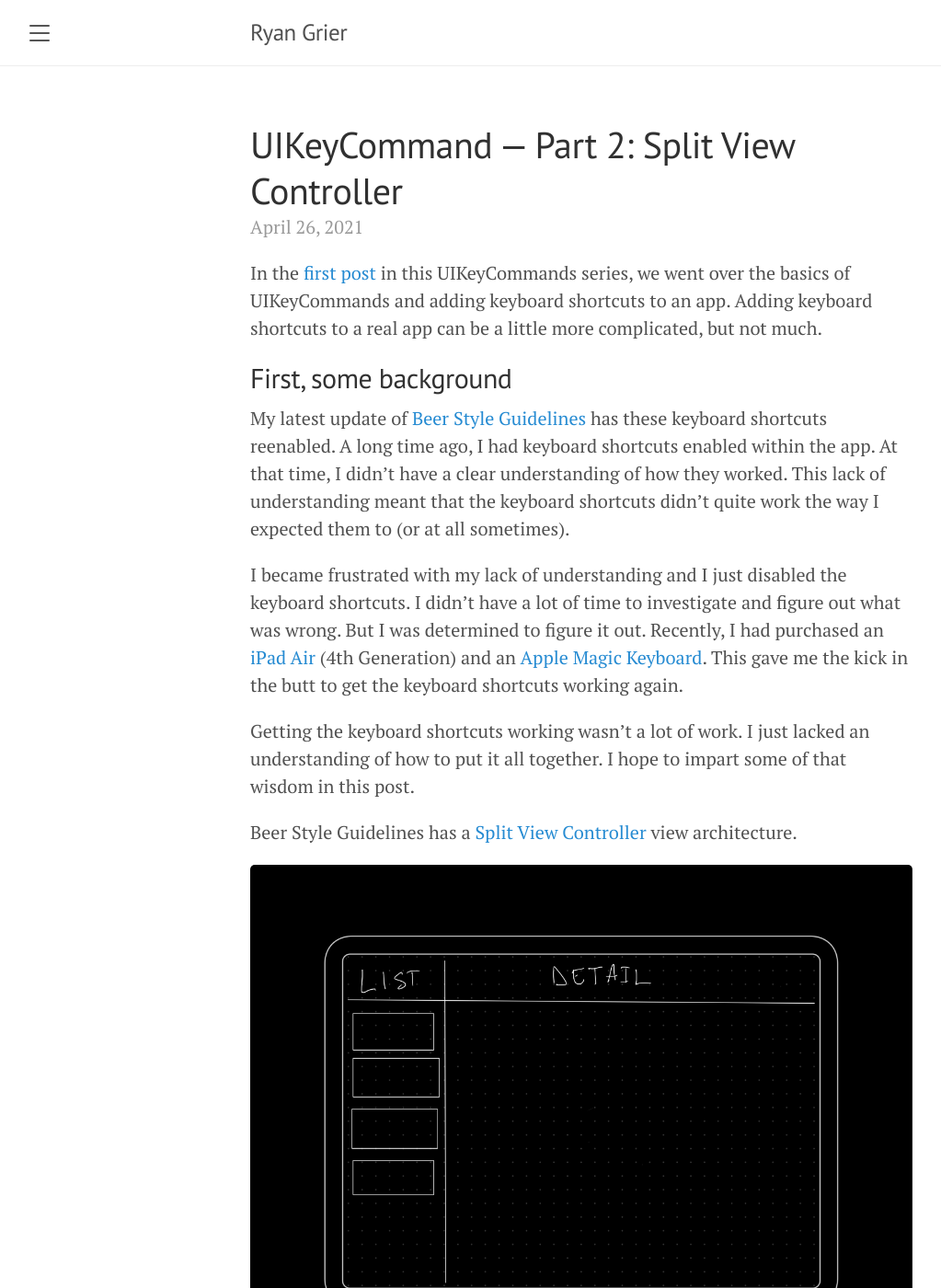
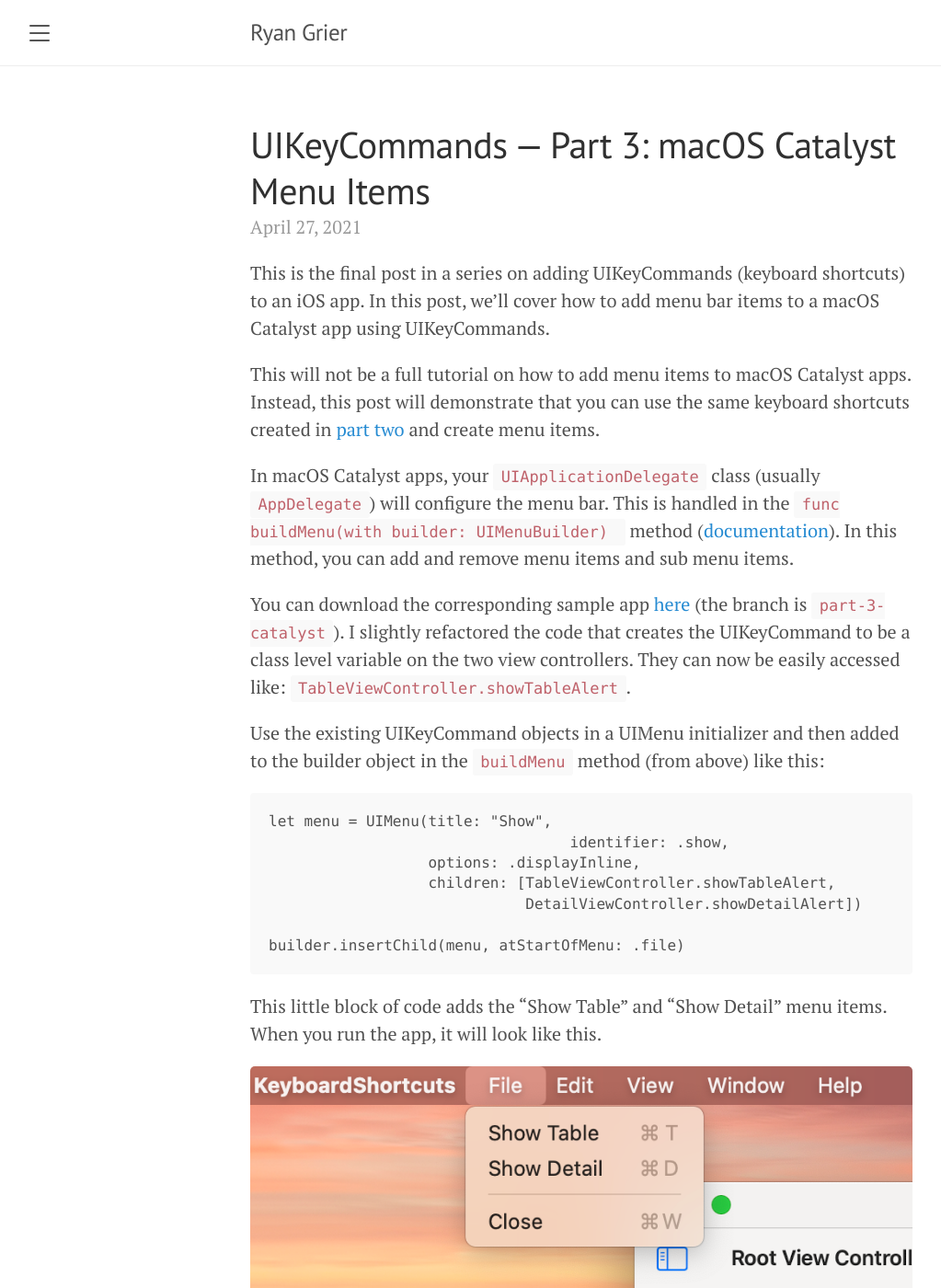
Before and after one commit to rwgrier/rwgrier.github.io, a Jekyll site: the page built from index.html, in a window 1280 px wide and 1400 px high. Shown: the whole window at 92% size, without its empty margins (8-1031 px from the left). Built offline with Jekyll 4.4.1, drawn with Linux system fonts in a browser that asks for light colours; the list of posts is cut into pages by our own code; some of the changed text lies outside the part shown.

Commit message:
New Blog Post: UIKeyCommand — Part 3: macOS Catalyst Menu Items

````diff
--- a/_posts/2021/2021-04-21-uikeycommand-part-1.md
+++ b/_posts/2021/2021-04-21-uikeycommand-part-1.md
@@ -54,3 +54,4 @@ That’s it. Keyboard shortcuts are straightforward to set up and get working in
 
 ## Other Posts in the Series
 [Part 2](/2021/04/26/uikeycommand-part-2/)
+[Part 2](/2021/04/21/uikeycommand-part-2/) | [Part 3](/2021/04/28/uikeycommand-part-3/)
--- a/_posts/2021/2021-04-26-uikeycommand-part-2.md
+++ b/_posts/2021/2021-04-26-uikeycommand-part-2.md
@@ -48,3 +48,4 @@ There’s one more post in this series. Next time, we’ll stray away from iOS s
 
 ## Other Posts in the Series
 [Part 1](/2021/04/22/uikeycommand-part-1/)
+[Part 1](/2021/04/21/uikeycommand-part-1/) | [Part 3](/2021/04/28/uikeycommand-part-3/)
--- /dev/null
+++ b/_posts/2021/2021-04-28-uikeycommand-part-3.md
@@ -0,0 +1,37 @@
+---
+layout: post
+title: 'UIKeyCommands — Part 3: macOS Catalyst Menu Items'
+date: '2021-04-27T17:00:00-04:00'
+categories: [ios, app development]
+---
+
+This is the final post in a series on adding UIKeyCommands (keyboard shortcuts) to an iOS app. In this post, we’ll cover how to add menu bar items to a macOS Catalyst app using UIKeyCommands.
+
+This will not be a full tutorial on how to add menu items to macOS Catalyst apps. Instead, this post will demonstrate that you can use the same keyboard shortcuts created in [part two](/2021/04/21/uikeycommand-part-2/) and create menu items.
+
+In macOS Catalyst apps, your `UIApplicationDelegate` class (usually `AppDelegate`) will configure the menu bar. This is handled in the `func buildMenu(with builder: UIMenuBuilder) ` method ([documentation](https://developer.apple.com/documentation/uikit/uiresponder/3327317-buildmenu)). In this method, you can add and remove menu items and sub menu items.
+
+You can download the corresponding sample app [here](https://github.com/rwgrier/UIKeyCommand-series/tree/part-3-catalyst) (the branch is `part-3-catalyst`). I slightly refactored the code that creates the UIKeyCommand to be a class level variable on the two view controllers. They can now be easily accessed like: `TableViewController.showTableAlert`.
+
+Use the existing UIKeyCommand objects in a UIMenu initializer and then added to the builder object in the `buildMenu` method (from above) like this:
+
+```
+let menu = UIMenu(title: "Show",
+				  identifier: .show,
+                  options: .displayInline,
+                  children: [TableViewController.showTableAlert,
+                             DetailViewController.showDetailAlert])
+
+builder.insertChild(menu, atStartOfMenu: .file)
+```
+
+This little block of code adds the “Show Table” and “Show Detail” menu items. When you run the app, it will look like this.
+
+![Resulting menu](/public/images/2021-uikeycommand-3/menu.png)
+
+That’s it. That’s really all there is to it to take existing keyboard shortcuts and add them to a macOS Catalyst app as menu items.
+
+UIKeyCommand object are incredibly versatile in the situations we’ve gone over in this series. They can be added to both simple and more complex apps. They can also be used in macOS Catalyst apps to provide menu bar items.
+
+## Other Posts in the Series
+[Part 1](/2021/04/21/uikeycommand-part-1/) | [Part 2](/2021/04/26/uikeycommand-part-2/)
````
Also changed, not shown: public/images/2021-uikeycommand-3/menu.png (added).
